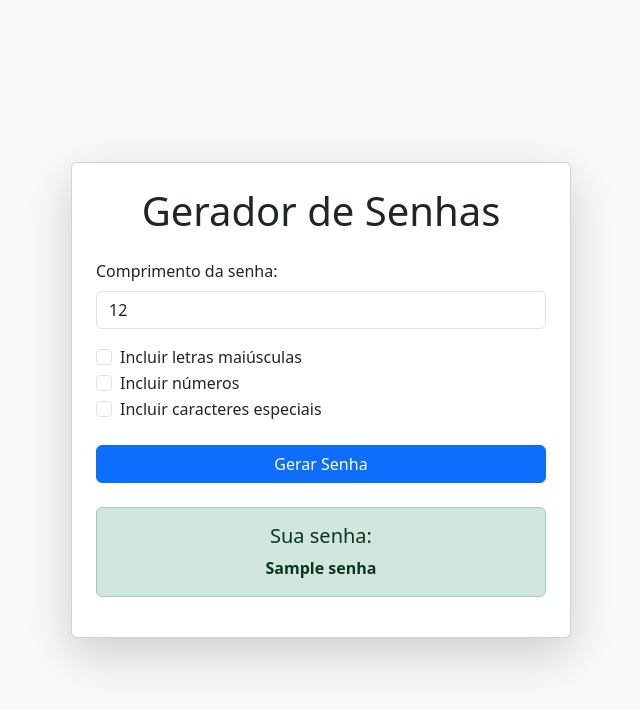
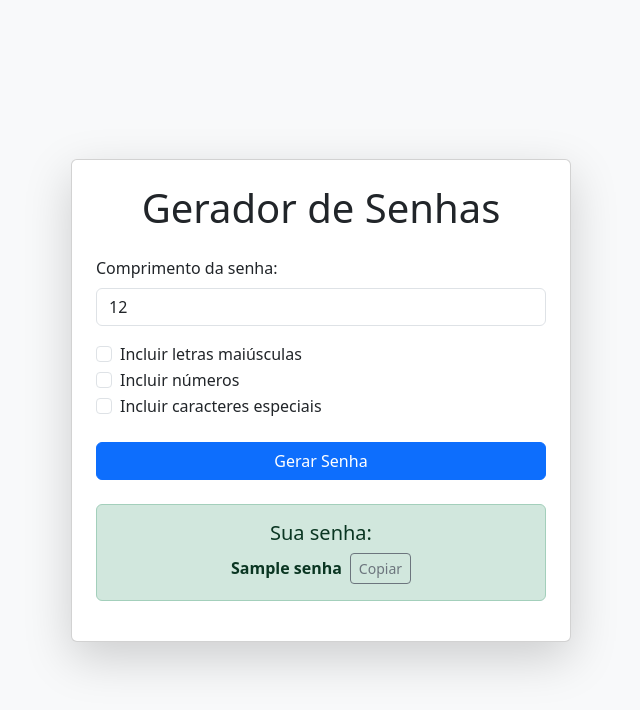
Before and after one commit to gustavodsantos/gerador-de-senhas, a Django app: template mysite/base/templates/base/gerador_senha.html in a window 1280 px wide. Shown: the top 710 px of the page, without its empty margins (319-959 px from the left). Run offline with Django 5.2, Linux system fonts and the light colour scheme; the template is opened without the code that fills it: most values are stand-ins (such as "Sample title", 1, 10 or a date in 2020).

Commit message:
Adcionado botão para copiar senha gerada

```diff
--- a/mysite/base/templates/base/gerador_senha.html
+++ b/mysite/base/templates/base/gerador_senha.html
@@ -7,7 +7,8 @@
 
     <link rel="icon" type="image/png" href="{% static 'base/imagens/favicon.png' %}"/>
     <!-- Bootstrap CSS -->
-    <link href="https://cdn.jsdelivr.net/npm/bootstrap@5.3.3/dist/css/bootstrap.min.css" rel="stylesheet" integrity="sha384-QWTKZyjpPEjISv5WaRU9OFeRpok6YctnYmDr5pNlyT2bRjXh0JMhjY6hW+ALEwIH" crossorigin="anonymous">
+    <link href="https://cdn.jsdelivr.net/npm/bootstrap@5.3.3/dist/css/bootstrap.min.css" rel="stylesheet"
+          integrity="sha384-QWTKZyjpPEjISv5WaRU9OFeRpok6YctnYmDr5pNlyT2bRjXh0JMhjY6hW+ALEwIH" crossorigin="anonymous">
 
     <title>Gerador de Senhas</title>
 </head>
@@ -20,7 +21,8 @@
         <form method="get" action="">
             <div class="mb-3">
                 <label for="length" class="form-label">Comprimento da senha:</label>
-                    <input type="number" id="length" name="length" class="form-control" value="12" min="4" max="128">
+                <input type="number" id="length" name="length" class="form-control" value="12" min="4" max="30"
+                       required>
             </div>
 
             <div class="form-check">
@@ -44,14 +46,51 @@
         {% if senha %}
             <div class="alert alert-success mt-4 text-center" role="alert">
                 <h5 class="mb-2">Sua senha:</h5>
-                    <strong>{{ senha }}</strong>
+                <div class="d-flex justify-content-center align-items-center">
+                    <strong id="senhaGerada" class="me-2">{{ senha }}</strong>
+                    <button id="copiarSenha" class="btn btn-outline-secondary btn-sm">Copiar</button>
+                </div>
             </div>
         {% endif %}
     </div>
 </div>
 
+<script>
+    document.addEventListener('DOMContentLoaded', function () {
+        const senhaTexto = document.getElementById('senhaGerada');
+        const copiarBotao = document.getElementById('copiarSenha');
+
+        if (copiarBotao) {
+            copiarBotao.addEventListener('click', function () {
+                // Verifica se a senha está presente
+                if (senhaTexto && navigator.clipboard) {
+                    // Copia a senha para a área de transferência usando a API Clipboard
+                    navigator.clipboard.writeText(senhaTexto.textContent)
+                        .then(() => {
+                            // Mostra uma notificação de sucesso
+                            copiarBotao.textContent = 'Copiado!';
+                            copiarBotao.classList.add('btn-success');
+                            setTimeout(() => {
+                                copiarBotao.textContent = 'Copiar';
+                                copiarBotao.classList.remove('btn-success');
+                            }, 2000);
+                        })
+                        .catch(err => {
+                            console.error('Erro ao copiar a senha:', err);
+                            alert('Falha ao copiar a senha. Por favor, tente novamente.');
+                        });
+                } else {
+                    alert('A senha não está disponível para cópia.');
+                }
+            });
+        }
+    });
+</script>
+
 <!-- Bootstrap JS -->
-    <script src="https://cdn.jsdelivr.net/npm/bootstrap@5.3.3/dist/js/bootstrap.bundle.min.js" integrity="sha384-YvpcrYf0tY3lHB60NNkmXc5s9fDVZLESaAA55NDzOxhy9GkcIdslK1eN7N6jIeHz" crossorigin="anonymous"></script>
+<script src="https://cdn.jsdelivr.net/npm/bootstrap@5.3.3/dist/js/bootstrap.bundle.min.js"
+        integrity="sha384-YvpcrYf0tY3lHB60NNkmXc5s9fDVZLESaAA55NDzOxhy9GkcIdslK1eN7N6jIeHz"
+        crossorigin="anonymous"></script>
 
 </body>
 </html>
```
Also changed, not shown: README.md, 1 other file. Lines whose indentation alone changed are shown as unchanged.
